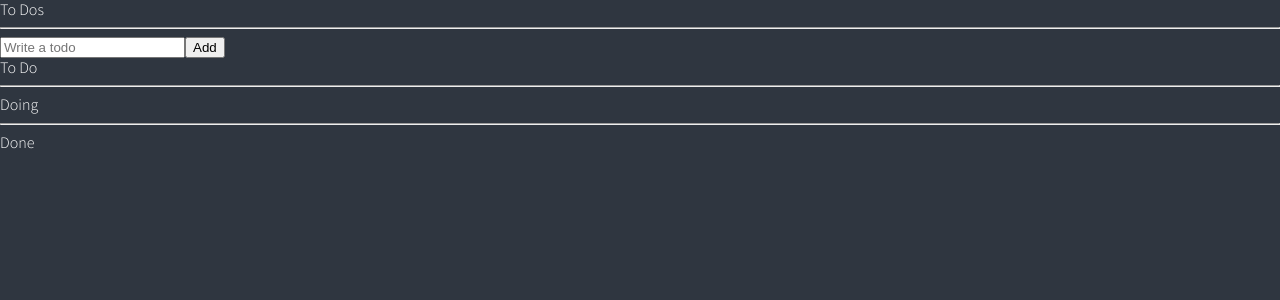
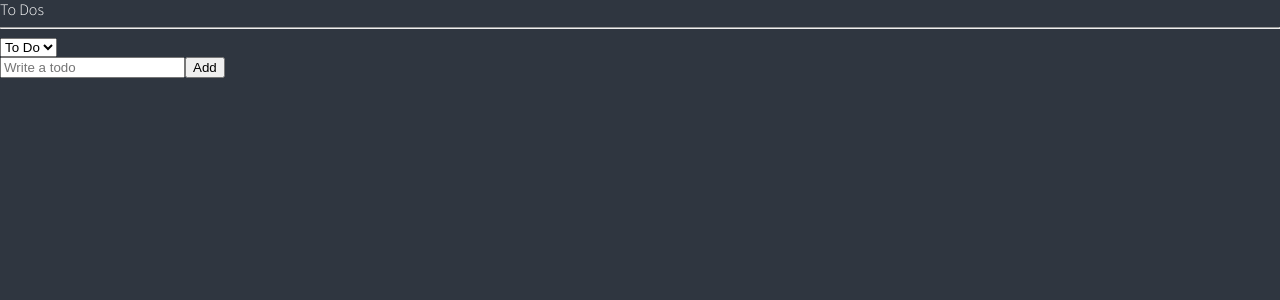
Before and after one commit to Kim-Hyeong-joon/React-Todo-App, a React (Create React App) app: page / in a window 1280 px wide. Shown: the top 300 px of the page. Built offline with nearby package versions, Linux system fonts and the light colour scheme.

Commit message:
#6.17 Selectors part Two

```diff
--- a/src/atoms.tsx
+++ b/src/atoms.tsx
@@ -5,6 +5,11 @@
   id: number;
   category: "TO_DO" | "DOING" | "DONE";
 }
+
+export const categoryState = atom({
+  key: "category",
+  default: "TO_DO",
+});
 
 export const toDoState = atom<IToDo[]>({
   key: "toDo",
@@ -15,10 +20,7 @@
   key: "toDoSelector",
   get: ({ get }) => {
     const toDos = get(toDoState);
-    return [
-      toDos.filter((toDo) => toDo.category === "TO_DO"),
-      toDos.filter((toDo) => toDo.category === "DOING"),
-      toDos.filter((toDo) => toDo.category === "DONE"),
-    ];
+    const category = get(categoryState);
+    return toDos.filter((toDo) => toDo.category === category);
   },
 });
--- a/src/components/ToDoList.tsx
+++ b/src/components/ToDoList.tsx
@@ -1,35 +1,32 @@
-import { useRecoilValue } from "recoil";
-import { toDoSelector, toDoState } from "../atoms";
+import React from "react";
+import { useRecoilState, useRecoilValue } from "recoil";
+import { categoryState, toDoSelector, toDoState } from "../atoms";
 import CreateToDo from "./CreateToDo";
 import ToDo from "./ToDo";
 
 function ToDoList() {
-  const [toDo, doing, done] = useRecoilValue(toDoSelector);
+  const toDos = useRecoilValue(toDoSelector);
+  const [category, setCategory] = useRecoilState(categoryState);
+  const onInput = (event: React.FormEvent<HTMLSelectElement>) => {
+    const {
+      currentTarget: { value },
+    } = event;
+    setCategory((oldCategory) => value);
+  };
+  console.log(category);
   return (
     <div>
       <h1>To Dos</h1>
       <hr />
+      <select value={category} onInput={onInput}>
+        <option value="TO_DO">To Do</option>
+        <option value="DOING">Doing</option>
+        <option value="DONE">Done</option>
+      </select>
       <CreateToDo />
-      <h2>To Do</h2>
-      <ul>
-        {toDo.map((toDo) => (
-          <ToDo key={toDo.id} {...toDo} />
-        ))}
-      </ul>
-      <hr />
-      <h2>Doing</h2>
-      <ul>
-        {doing.map((toDo) => (
-          <ToDo key={toDo.id} {...toDo} />
-        ))}
-      </ul>
-      <hr />
-      <h2>Done</h2>
-      <ul>
-        {done.map((toDo) => (
-          <ToDo key={toDo.id} {...toDo} />
-        ))}
-      </ul>
+      {toDos.map((toDo) => (
+        <ToDo key={toDo.id} {...toDo} />
+      ))}
     </div>
   );
 }
```
